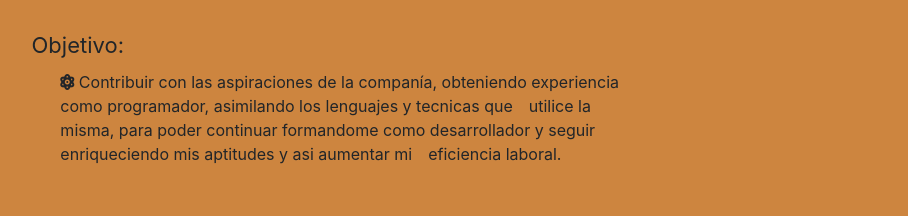
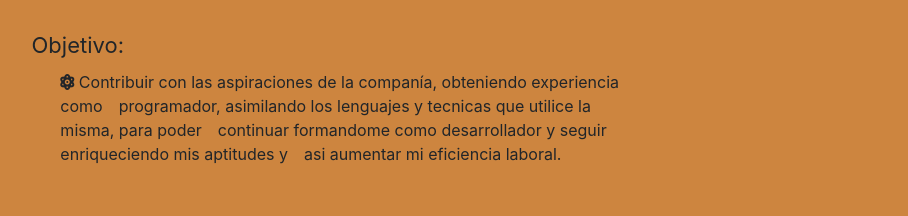
Before and after one commit to federicofranco97/cv, a website: page public_html/index.html in a window 1280 px wide. Shown: the part 791-1007 px from the top of the page, without its empty margins (275-1183 px from the left). Drawn offline with nearby package versions, Linux system fonts and the light colour scheme.

Commit message:
edit text format

```diff
--- a/public_html/index.html
+++ b/public_html/index.html
@@ -124,9 +124,10 @@
 
         <div id="divObjetivos" class="contDiv">
             <label class="labldatos">Objetivo:</label>
-            <p id="textoObj"><i class="fas fa-atom"></i> Contribuir con las aspiraciones de la companía, obteniendo experiencia como programador, asimilando
-                los lenguajes y tecnicas que<span id="restoTxt"> utilice la misma, para poder continuar formandome como desarrollador y
-                    seguir enriqueciendo mis aptitudes y asi aumentar mi</span>  <span style="margin-left: 2%"> eficiencia laboral.</span>
+            <p id="textoObj"><i class="fas fa-atom"></i> Contribuir con las aspiraciones de la companía, obteniendo experiencia como
+                <span id="restoTxt">programador, asimilando los lenguajes y tecnicas que utilice la misma, para poder<span style="margin-left: 2%"> continuar
+                    formandome como desarrollador y seguir enriqueciendo mis aptitudes y</span><span style="margin-left: 2%"> asi aumentar mi
+                 eficiencia laboral.</span>
             </p>
         </div>
 
```
